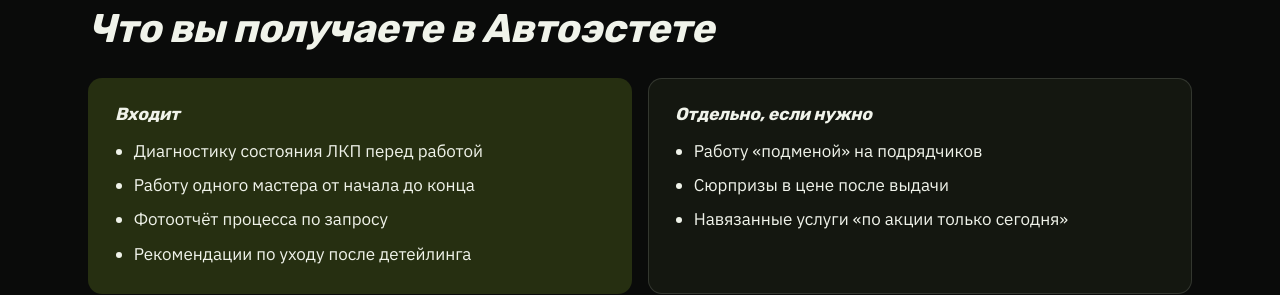
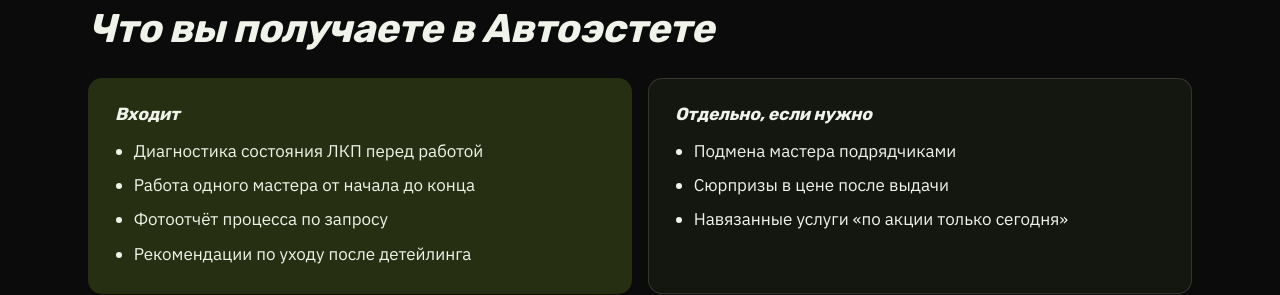
Before and after one commit to Maya13-tet/avtoestet-taganrog, a plain HTML site: page index.html in a window 1280 px wide. Shown: the part 1160-1455 px from the top of the page. Drawn offline with Linux system fonts and the light colour scheme.

Commit message:
Правка падежей в блоке Входит

```diff
--- a/index.html
+++ b/index.html
@@ -65,8 +65,8 @@ h1, h2, h3, .s-bar__brand, .s-board__title, .s-widget__title { font-style: itali
   <section class="s-section s-reveal">
     <header class="s-section__head"><h2>Что вы получаете в Автоэстете</h2></header>
     <div class="s-incl">
-      <div><h3>Входит</h3><ul><li>Диагностику состояния ЛКП перед работой</li><li>Работу одного мастера от начала до конца</li><li>Фотоотчёт процесса по запросу</li><li>Рекомендации по уходу после детейлинга</li></ul></div>
-      <div><h3>Отдельно, если нужно</h3><ul><li>Работу «подменой» на подрядчиков</li><li>Сюрпризы в цене после выдачи</li><li>Навязанные услуги «по акции только сегодня»</li></ul></div>
+      <div><h3>Входит</h3><ul><li>Диагностика состояния ЛКП перед работой</li><li>Работа одного мастера от начала до конца</li><li>Фотоотчёт процесса по запросу</li><li>Рекомендации по уходу после детейлинга</li></ul></div>
+      <div><h3>Отдельно, если нужно</h3><ul><li>Подмена мастера подрядчиками</li><li>Сюрпризы в цене после выдачи</li><li>Навязанные услуги «по акции только сегодня»</li></ul></div>
     </div>
   </section>
 
```
